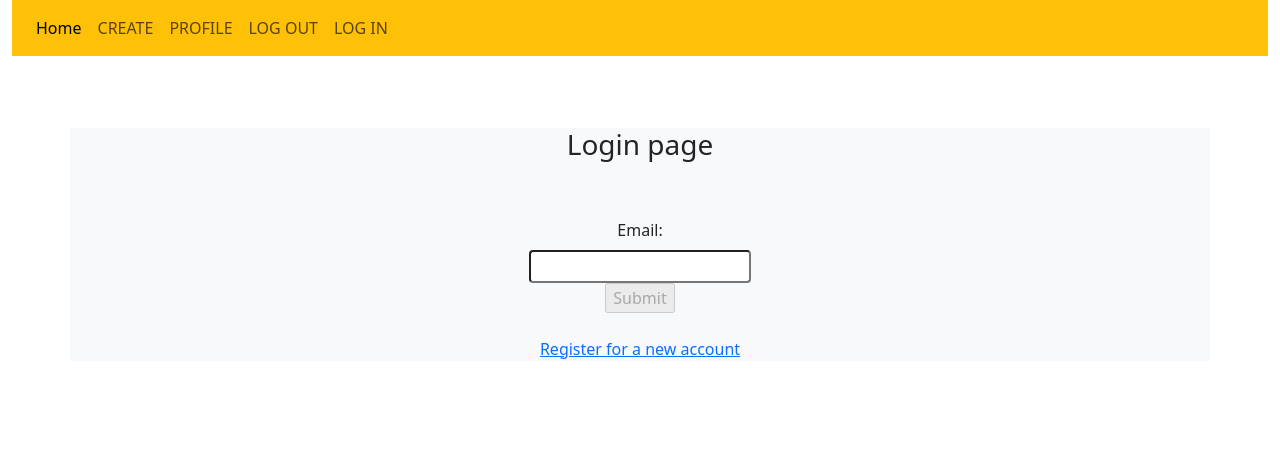
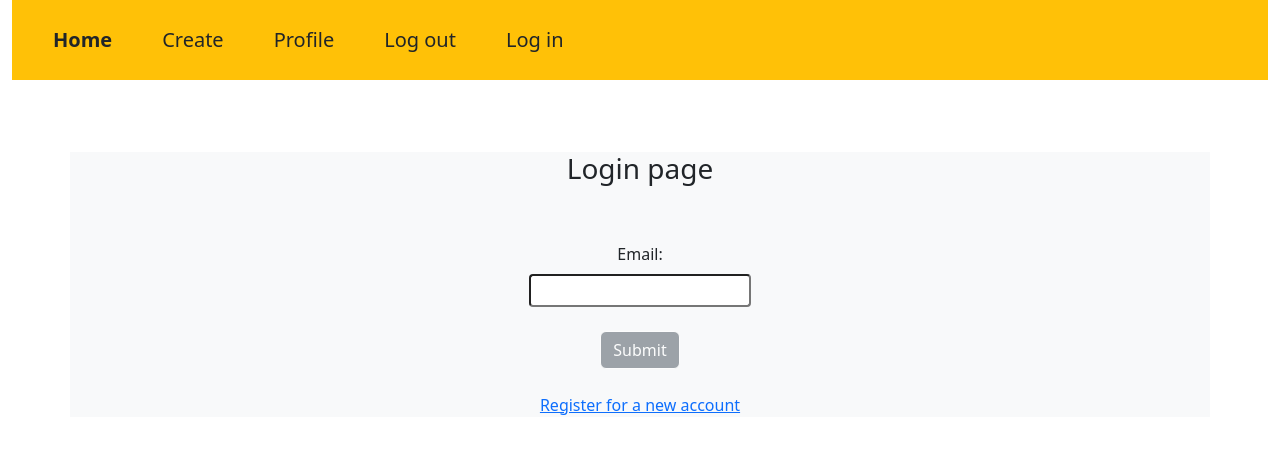
Before and after one commit to CYX22222003/simple_web_forum, a React (Create React App) app: page / in a window 1280 px wide. Shown: the top 454 px of the page. Built offline with nearby package versions, Linux system fonts and the light colour scheme; no server answers.

Commit message:
outfit design

```diff
--- a/src/ArticleAction/CreateArticle.tsx
+++ b/src/ArticleAction/CreateArticle.tsx
@@ -79,7 +79,7 @@ export default function CreateArticle(){
     return (
         <div className='container-lg bg-light text-center align-items-center'>
         <br></br>
-        <h1>Creat New Posts</h1>
+        <h1>Creat New Post</h1>
         <hr />
         <form onSubmit={(e:any) => {
             e.preventDefault();
@@ -98,18 +98,17 @@ export default function CreateArticle(){
             </p>
             <br />
             <label className="form-label"><strong>Title</strong></label>
-            <input className="form-control" id= "title" value={title} onChange={(e) => {setTitle(e.target.value); setObj({"title" : title, "body" : article, email_id:email_id, tag_id: tag_id});}} /><br /><br />
-            <label className="form-label"><strong>Article</strong></label>
-            <textarea className="form-control" id = "article" rows={10} value={article} onChange={e => {setArticle(e.target.value); setObj({"title" : title, "body" : article, email_id:email_id, tag_id: tag_id});}}/><br />
-            <button className='btn bg-danger align-item-center' type='submit'>
+            <input className="form-control" id= "title" value={title} placeholder='Enter the title'
+            onChange={(e) => {setTitle(e.target.value); setObj({"title" : title, "body" : article, email_id:email_id, tag_id: tag_id});}} /><br /><br />
+            <label className="form-label"><strong>Body</strong></label>
+            <textarea className="form-control" id = "article" rows={10} value={article} placeholder='Enter the body'
+            onChange={e => {setArticle(e.target.value); setObj({"title" : title, "body" : article, email_id:email_id, tag_id: tag_id});}}/><br />
+            <button className='btn bg-danger align-item-center' type='submit' disabled={article == "" || title == ""}>
                 Create New
             </button>
             <br />
         </form>
-            {/* <input className="form-control" value={id} onChange={(e) => {
-                setID(e.target.value);
-            }}/>
-            <button className='btn bg-warning align-item-center' onClick={() => puttest(obj_sent, address + id)}>Update</button> */}
+
         </div>
     )
 
--- a/src/ArticleAction/EditArticle.tsx
+++ b/src/ArticleAction/EditArticle.tsx
@@ -52,7 +52,8 @@ export default function EditArticle(){
     }
     return (
         <div>
-        <p>Article id: {articleID}</p>
+            <br></br>
+        <h1>Edit Article {articleID}</h1> <hr></hr>
         <form onSubmit={(e:any) => {
             e.preventDefault();
 
@@ -60,23 +61,29 @@ export default function EditArticle(){
             const obj_sent = {"title" : title.value, "body":article.value, email_id: email_id, tag_id:tag_id};
             puttest(obj_sent,"https://demo-iu1g.onrender.com/articles/" + articleID);
         }}>
-            <label className='form-label'>Type</label>
+            <label className='form-label'><strong>Type:</strong></label><span className="tab">   </span>
             <select value={tag_id} onChange={(e:any) =>{setTagID(e.target.value);} }>
                 <option value={1}>article</option>
                 <option value={2}>diary</option>
                 <option value={3}>issue</option>
                 <option value={4}>others</option>
-            </select><br />
-            <label className="form-label">Title</label>
+            </select><br /><br />
+            <label className="form-label"><strong>Title</strong></label>
             <input className="form-control" id= "title" value={title}
                 onChange={(e) => {setTitle(e.target.value);}} /><br /><br />
-            <label className="form-label">Article</label>
+            <label className="form-label"><strong>Article</strong></label>
             <textarea className="form-control" id = "article" value={article}
                 rows={10}
                 onChange={e => {setArticle(e.target.value);}}/><br />
-            <button className='btn bg-danger align-item-center' type='submit'>
-                Create New
-            </button>
+            <div>
+                <button className='btn bg-danger align-item-center text-white' type='submit'>
+                    Edit Article
+                </button><span className="tab"> </span>
+
+                <button className='btn bg-warning align-item-center' onClick={() => {setArticle("--The original post has been deleted by user --")}}>
+                    Delete all
+                </button>
+            </div>
             <br />
         </form>
         </div>
--- a/src/ArticleAction/EditComment.tsx
+++ b/src/ArticleAction/EditComment.tsx
@@ -49,19 +49,20 @@ export default function EditComment(){
 
     return (
         <div>
-        <p>Comment id: {commentID}</p>
+        <br></br>
+        <h1>Edit Comment {commentID}</h1><hr />
         <form onSubmit={(e:any) => {
             e.preventDefault();
             const {content} = e.target;
             const obj_sent = {"content" : content.value, article_id:article_id, email_id: email_id};
             puttest(obj_sent,"https://demo-iu1g.onrender.com/comments/" + commentID);
         }}>
-            <label className="form-label">Comment</label>
+            <label className="form-label fst-itallic fw-bold">Comment body</label>
             <textarea className="form-control" id = "content" value={content}
                 rows={7}
                 onChange={e => {setContent(e.target.value);}}/><br />
-            <button className='btn bg-danger align-item-center' type='submit'>
-                Create New
+            <button className='btn bg-danger align-item-center text-white' type='submit'>
+                Edit Comment
             </button>
             <br />
         </form>
--- a/src/Home.tsx
+++ b/src/Home.tsx
@@ -5,7 +5,7 @@
 import React from "react";
 import SearchBar from "./SearchBar.tsx";
 import { useState, useEffect } from "react";
-
+import { Link } from "react-router-dom";
 export default function Home(){
 
 
@@ -46,9 +46,9 @@ export default function Home(){
                 {articlelst.map((item:any) => {
                 return (
                     <tr>
-                    <td><a href={"#show/" + String(item.id)} className="list-group-item list-group-item-action" key={item.id}>{item.title} </a></td>
+                    <td><Link to={"#show/" + String(item.id)} className="list-group-item list-group-item-action" key={item.id}>{item.title} </Link></td>
                     <td>{item.body.substring(0,15)+"..."}</td>
-                    <td><a href={"#show/" + String(item.id)}><button className="btn text-white bg-success">full text</button></a></td>
+                    <td><Link className="text-white" to={"/show/" + String(item.id)}><button className="btn text bg-success">full text</button></Link></td>
                     </tr>);
                 })
                 }
--- a/src/Login&SignUp/Login.tsx
+++ b/src/Login&SignUp/Login.tsx
@@ -110,12 +110,12 @@ export default function Login(){
                 <label className="form-label" >Email: </label><br />
                 <input className="form-control-sm" value={email}
                     onChange={(e:any)=>{setEmail(e.target.value);}}
-                /> <br />
+                /> <br /><br />
                 {/* <label className="form-label">password:</label><br />
                 <input className="form-control-sm" type="password" value={passwd}
                     onChange={(e:any)=>{setPasswd(e.target.value);}}
                 /><br /> */}
-                <input type="submit" name="Login" disabled={emailarr.length === 0}/>
+                <button className="btn bg-secondary text-white" type="submit" name="Login" disabled={emailarr.length === 0}>Submit</button>
            </form><br />
            <Link to="/register">Register for a new account</Link>
         </div><br />
--- a/src/Navbar.tsx
+++ b/src/Navbar.tsx
@@ -8,7 +8,7 @@
         LOG OUT: log out from the current account
 */
 import React from "react";
-
+import { Link } from "react-router-dom";
 export default function Navbar(){
     return (
     <div className="container-fluid">
@@ -33,23 +33,27 @@ export default function Navbar(){
             <div className="collapse navbar-collapse text-danger" id="collapsibleNavbar">
             <ul className="navbar-nav">
                 <li className="nav-item">
-                <a className="nav-link active" aria-current="page" href="#home">Home</a>
+                <Link className="nav-link active text-white" aria-current="page" to="/home"><button className="btn btn-lg"><strong>Home</strong></button></Link>
                 </li>
 
                 <li className="nav-item">
-                <a className="nav-link" href="#create">CREATE</a>
+                <Link className="nav-link active text-white" aria-current="page" to="/create"><button className="btn btn-lg">Create</button></Link>
+
                 </li>
 
                 <li className="nav-item">
-                <a className="nav-link" href="#profile">PROFILE</a>
+                <Link className="nav-link active text-white" aria-current="page" to="/profile"><button className="btn btn-lg">Profile</button></Link>
+
                 </li>
 
                 <li className="nav-item">
-                <a className="nav-link" href="#logout">LOG OUT</a>
+                <Link className="nav-link active text-white" aria-current="page" to="/logout"><button className="btn btn-lg">Log out</button></Link>
+
                 </li>
 
                 <li className="nav-item">
-                <a className="nav-link" href="#">LOG IN</a>
+                    <Link className="nav-link active text-white" aria-current="page" to="/"><button className="btn btn-lg">Log in</button></Link>
+
                 </li>
             </ul>
         </div>
--- a/src/SearchBar.tsx
+++ b/src/SearchBar.tsx
@@ -42,7 +42,7 @@ export default function SearchBar({articlelst, setArticleLs} : {articlelst:any,
             <ul className="nav nav-tabs">
             {itemLst.map((item) => (
             <li className="nav-item text-start list-group-item list-group-item-action">
-                <Link to={"/show/" + String(item.id)} className="text-dark">{item.title}</Link>
+                <Link className = "text-danger" to={"/show/" + String(item.id)}><button className="btn">{item.title}</button></Link>
                 </li>
             ))}
             </ul>
```
Also changed, not shown: src/Profile.tsx (+6 -5 lines).
